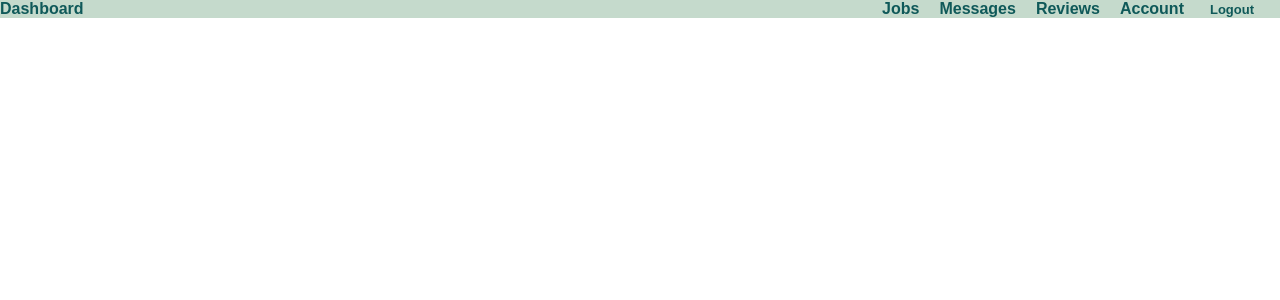
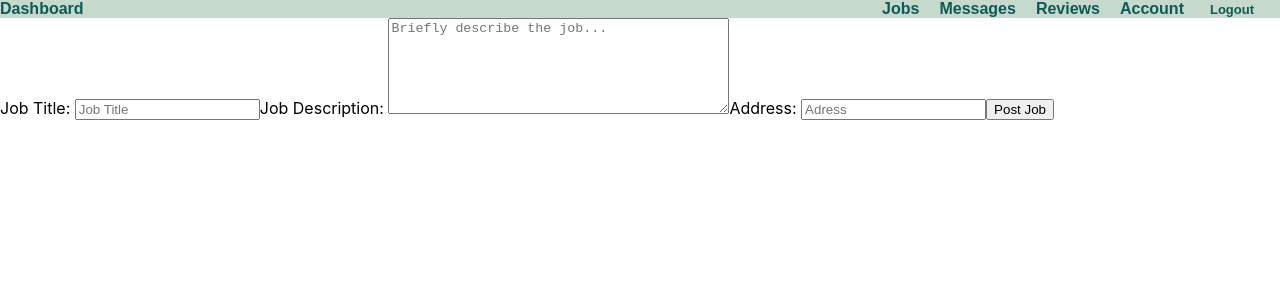
Before and after one commit to jswanson806/Tasker, a React (Create React App) app in the folder frontend/tasker/: page /create-job in a window 1280 px wide. Shown: the top 300 px of the page. Built offline with nearby package versions, Linux system fonts and the light colour scheme; no server answers; sample sign-in values are in the browser's storage.

Commit message:
wrote logic for create job form

```diff
--- a/frontend/tasker/src/components/CreateJob.js
+++ b/frontend/tasker/src/components/CreateJob.js
@@ -1,9 +1,91 @@
-import React from 'react';
+import React, { useState, useContext } from "react";
+import { UserContext } from "../helpers/UserContext";
+import TaskerApi from "../api";
 
-const CreateJob = () => {
+const CreateJob = ({toggleCreateJob}) => {
+
+    const INITIAL_STATE = {
+        title: '',
+        body: '',
+        address: '',
+        postedBy: '',
+        before_image_url: '',
+    }
+
+    const [formData, setFormData] = useState(INITIAL_STATE);
+    const { user, updateUser } = useContext(UserContext);
+
+    const handleChange = (e) => {
+        const {name, value} = e.target;
+        setFormData(formData => ({
+            ...formData,
+            [name]: value
+        }))
+    }
+
+    const handleSubmit = async (e) => {
+        e.preventDefault();
+
+        let jobInfo = {job: {
+            title: formData.title,
+            body: formData.body,
+            address: formData.address,
+            posted_by: JSON.parse(user).id,
+            before_image_url: 'formData.beforeImage'
+        }};
+
+        await TaskerApi.createJob(jobInfo);
+
+        toggleCreateJob();
+    };
+
+
     return (
-        <>
-        </>
+        <div className="createJob-container" data-testid="createJob-form-container">
+                {/* form for registering */}
+                <form onSubmit={handleSubmit}>
+                    <label htmlFor="title">Job Title: </label>
+                    <input
+                        id="title"
+                        type="text"
+                        name="title"
+                        placeholder="Job Title"
+                        data-testid="createJob-form-title-input"
+                        value={FormData.title}
+                        onChange={handleChange}
+                    />
+                    <label htmlFor="body">Job Description: </label>
+                    <textarea rows="6" cols="40"
+                        id="body"
+                        name="body"
+                        placeholder="Briefly describe the job..."
+                        data-testid="createJob-form-body-input"
+                        value={FormData.body}
+                        onChange={handleChange}
+                    />
+                    <label htmlFor="address">Address: </label>
+                    <input
+                        id="address"
+                        type="text"
+                        name="address"
+                        placeholder="Adress"
+                        data-testid="createJob-form-address-input"
+                        value={FormData.lastName}
+                        onChange={handleChange}
+                    />
+                    {/* <label htmlFor="beforeImage">Image: </label>
+                    <input
+                        id="beforeImage"
+                        type="password"
+                        name="password"
+                        placeholder=""
+                        data-testid="signup-form-password-input"
+                        value={FormData.password}
+                        onChange={handleChange}
+                    /> */}
+                    <button type="submit" data-testid="createJob-form-button">Post Job</button>
+                </form>
+        </div>
     )
 }
 
```
